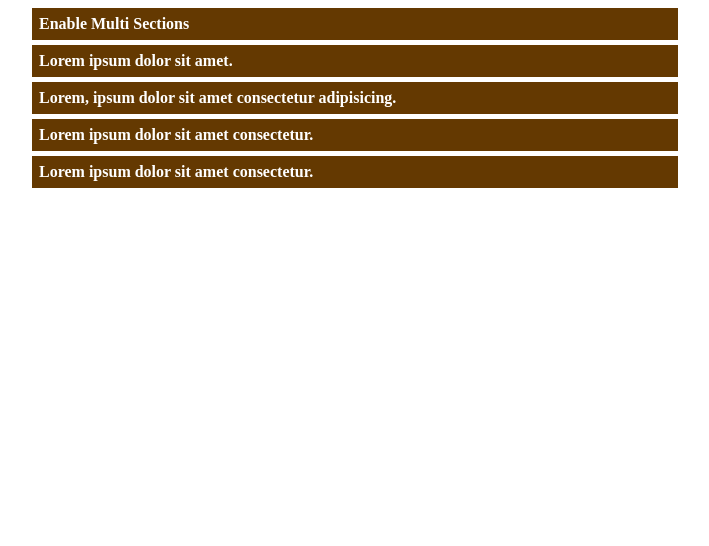
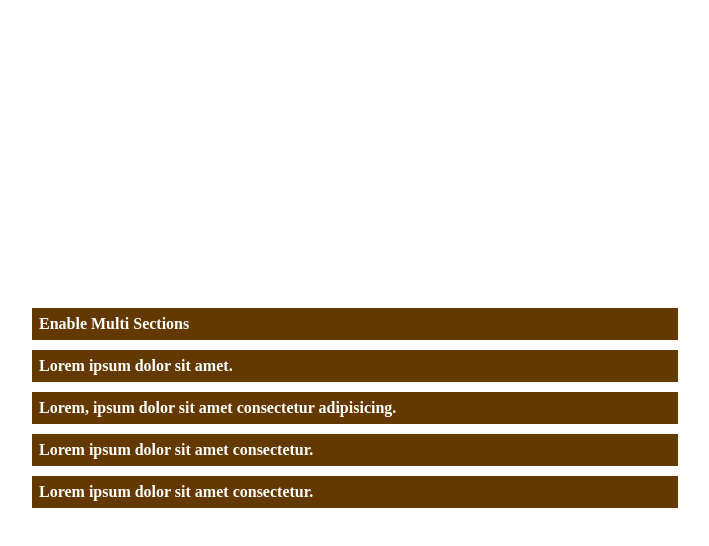
Before and after one commit to bhaveshchadha/Accordion-App, a React (Vite) app: page / in a window 1280 px wide. Shown: the top 546 px of the page, without its empty margins (285-994 px from the left). Built offline with nearby package versions, Linux system fonts and the light colour scheme.

Commit message:
add :centred vertically and horizontally

```diff
--- a/src/components/Accordions.jsx
+++ b/src/components/Accordions.jsx
@@ -2,7 +2,7 @@ import React from "react";
 
 function Accordions() {
   return (
-    <>
+    <div className="container">
       <div className="box">Enable Multi Sections</div>
       <div className="box">Lorem ipsum dolor sit amet.</div>
       <div className="box">
@@ -10,7 +10,7 @@ function Accordions() {
       </div>
       <div className="box">Lorem ipsum dolor sit amet consectetur.</div>
       <div className="box">Lorem ipsum dolor sit amet consectetur.</div>
-    </>
+    </div>
   );
 }
 
--- a/src/index.css
+++ b/src/index.css
@@ -1,3 +1,9 @@
+.container {
+  display: flex;
+  flex-direction: column; /* Ensures vertical alignment */
+  justify-content: center; /* Centers vertically */
+  height: 100vh; /* Full viewport height */
+}
 .box {
   padding: 7px;
   color: white;
```
